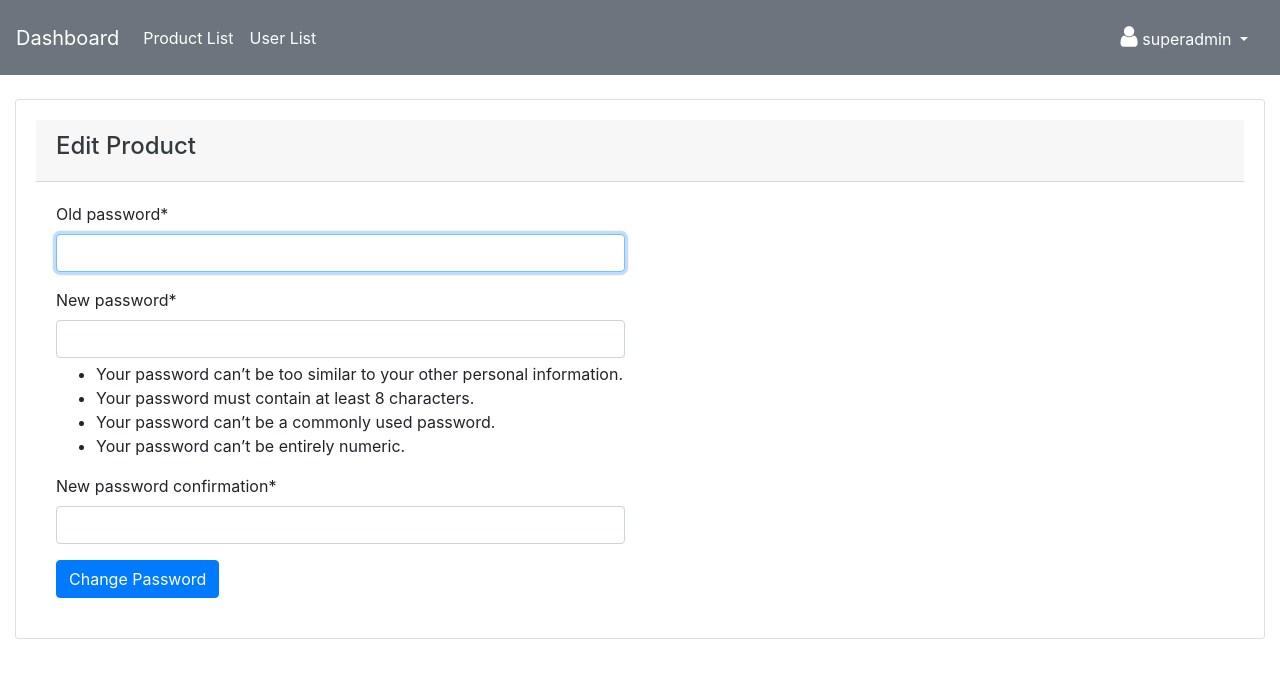
After one commit to shamseer1999/python-web-cafeksa, a Django app: page /mngr/change-password in a window 1280 px wide. The commit adds this page. Shown: the top 678 px of the page. Run offline with Django 4.2, Linux system fonts and the light colour scheme; a user stored in the database is signed in; some libraries are stand-ins or nearby versions.

Commit message:
password change added

```diff
--- a/cafeksa/settings.py
+++ b/cafeksa/settings.py
@@ -40,6 +40,8 @@ INSTALLED_APPS = [
     'django.contrib.staticfiles',
 
     'mngr',
+    'crispy_forms',
+    'crispy_bootstrap5'
 ]
 
 MIDDLEWARE = [
@@ -136,3 +138,7 @@ STATICFILES_DIRS =[
 # https://docs.djangoproject.com/en/4.2/ref/settings/#default-auto-field
 
 DEFAULT_AUTO_FIELD = 'django.db.models.BigAutoField'
+
+CRISPY_ALLOWED_TEMPLATE_PACKS = "bootstrap5"
+
+CRISPY_TEMPLATE_PACK = "bootstrap5"
--- /dev/null
+++ b/mngr/templates/users/password_change.html
@@ -0,0 +1,33 @@
+{% extends 'adm_template.html' %}
+{% block content %}
+{% load crispy_forms_tags %}
+<style>
+    .card{
+        text-align : left
+    }
+</style>
+<div class="row">
+    <div class="col-md-12">
+        <div class="card">
+            <div class="card-header">
+                <h4 class="text-dark">Edit Product</h4>
+              </div>
+            <div class="card-body">
+                <div class="row">
+                    <div class="col-md-6">
+                        <form action="" method="POST">
+                            {% csrf_token %}
+                            {{ form|crispy}}
+
+                            <input type="submit" value="Change Password" class="btn btn-primary">
+                        </form>
+                    </div>
+                </div>
+
+
+            </div>
+          </div>
+    </div>
+
+</div>
+{% endblock content %}
--- a/mngr/templates/users/profile.html
+++ b/mngr/templates/users/profile.html
@@ -33,7 +33,7 @@
                             {{'Inactive'}}
                             {% endif %}
                         </p>
-                        <p><a href="">Click Here</a></p>
+                        <p><a href="{% url 'change_password' %}">Click Here</a></p>
                     </div>
                  </div>
             </div>
--- a/mngr/urls.py
+++ b/mngr/urls.py
@@ -9,5 +9,6 @@ urlpatterns = [
     path('product/add-product',views.addProduct,name='add_product'),
     path('logout/',views.adminLogout,name='adm_logout'),
     path('profile/',views.profile,name='adm_profile'),
-    path('product/edit-product/<int:product_id>',views.editProduct,name='edit_product')
+    path('product/edit-product/<int:product_id>',views.editProduct,name='edit_product'),
+    path('change-password',views.changePassword,name='change_password')
 ]
--- a/mngr/views.py
+++ b/mngr/views.py
@@ -7,6 +7,7 @@ from .models import Product
 from django.core.paginator import Paginator
 from django.contrib.auth import get_user_model
 from .forms import ProductForm
+from django.contrib.auth.forms import PasswordChangeForm
 # Create your views here.
 
 User = get_user_model()
@@ -121,3 +122,29 @@ def editProduct(request,product_id):
     }
 
     return render(request,'products/edit.html',context)
+
+@login_required(login_url='/mngr/')
+def changePassword(request):
+
+    if request.method =="POST":
+        pswdForm = PasswordChangeForm(request.user,request.POST)
+
+        if pswdForm.is_valid():
+            pswdForm.save()
+            messages.success(request,"Your password updated successfully")  # superadmin - cafeksa@123
+            return redirect('adm_profile')
+        else:
+            # for field in pswdForm:
+            #     for error in field.errors:
+            #         print(error)
+            messages.warning(request,"Something went wrong. Your password was not changed")
+            return redirect('change_password')
+
+    form = PasswordChangeForm(user = request.user)
+
+    context = {
+        'form' : form
+    }
+    # for key,value in form.__dict__.items():
+    #     print(f"{key} = {value}")
+    return render(request,'users/password_change.html',context)
```
Also changed, not shown: db.sqlite3.
